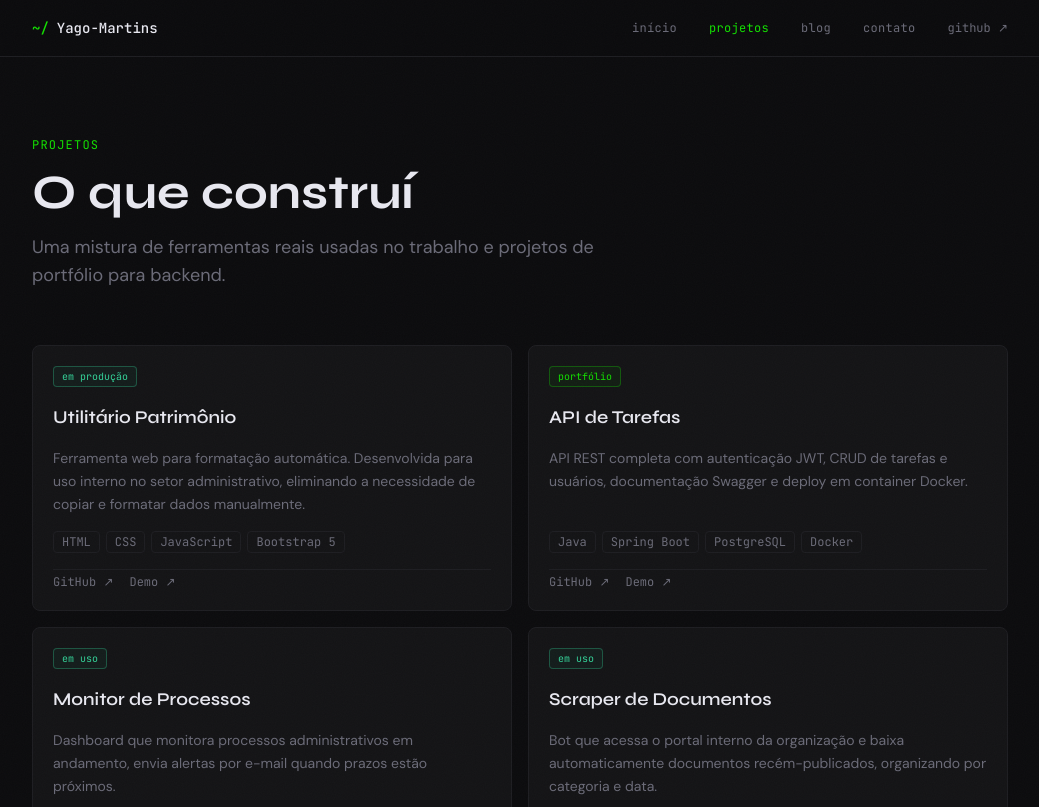
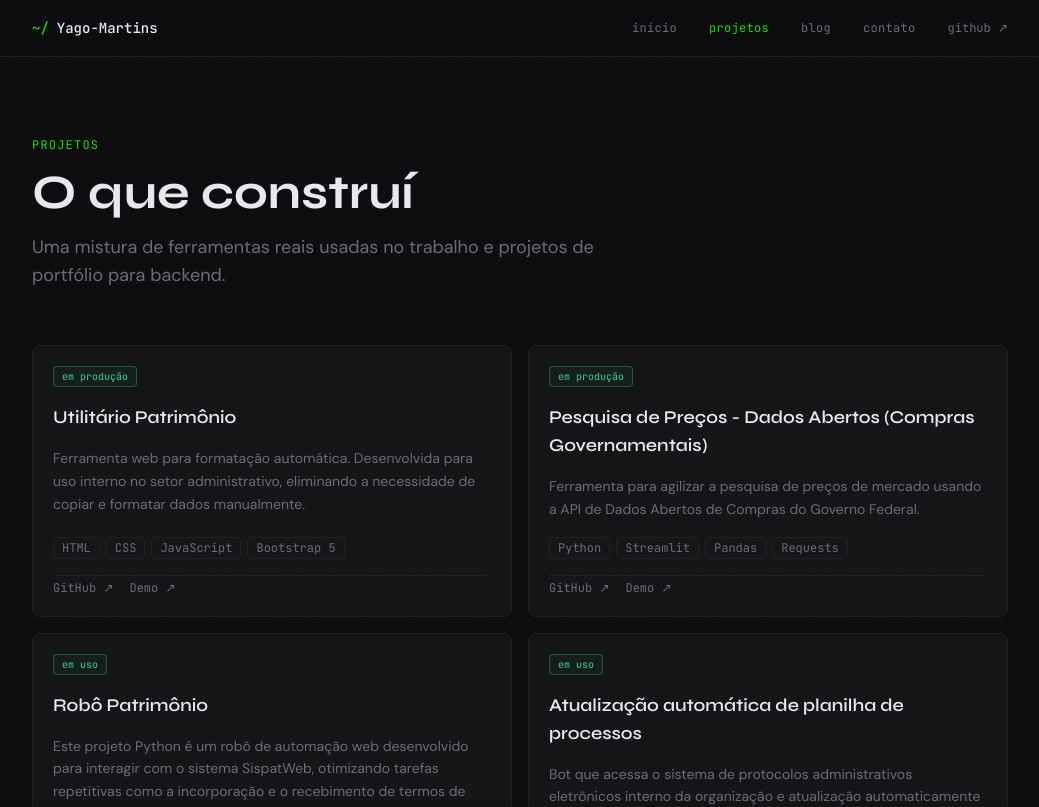
Before and after one commit to yagowill/portfolio, a Next.js app: page /projetos in a window 1280 px wide. Shown: the top 807 px of the page, without its empty margins (120-1159 px from the left). Built offline with nearby package versions, Linux system fonts and the light colour scheme.

Commit message:
update: update projects in portfolio

```diff
--- a/src/app/page.tsx
+++ b/src/app/page.tsx
@@ -5,28 +5,29 @@ import BlogCard from "@/components/BlogCard";
 
 const projects = [
   {
-    title: "Gerador de Relatórios",
+    title: "Utilitário Patrimônio",
     description:
-      "Automação que consolida planilhas Excel do setor e gera relatórios formatados em PDF automaticamente, eliminando 2h de trabalho manual por semana.",
-    tags: ["Python", "openpyxl", "ReportLab"],
-    github: "https://github.com/seu-usuario/gerador-relatorios",
+      "Ferramenta web para formatação automática. Desenvolvida para uso interno no setor administrativo, eliminando a necessidade de copiar e formatar dados manualmente.",
+    tags: ["HTML", "CSS", "JavaScript", "Bootstrap 5"],
+    github: "https://github.com/yagowill/utilitario-patrimonio",
+    demo: "https://www.yagowill.com.br/utilitario-patrimonio",
     status: "em produção",
   },
   {
-    title: "API de Tarefas",
+    title: "Pesquisa de Preços - Dados Abertos (Compras Governamentais)",
     description:
-      "API REST completa com autenticação JWT, CRUD de tarefas e usuários, documentação Swagger e deploy em container Docker.",
-    tags: ["Java", "Spring Boot", "PostgreSQL", "Docker"],
-    github: "https://github.com/seu-usuario/tasks-api",
-    demo: "https://tasks-api.railway.app",
-    status: "portfólio",
+      "Ferramenta para agilizar a pesquisa de preços de mercado usando a API de Dados Abertos de Compras do Governo Federal.",
+    tags: ["Python", "Streamlit", "Pandas", "Requests"],
+    github: "https://github.com/yagowill/pesquisa-preco",
+    demo: "https://pesquisa-preco.streamlit.app/",
+    status: "em produção",
   },
   {
-    title: "Monitor de Processos",
+    title: "Robô Patrimônio",
     description:
-      "Dashboard que monitora processos administrativos em andamento, envia alertas por e-mail quando prazos estão próximos.",
-    tags: ["Python", "Flask", "SQLite", "SMTP"],
-    github: "https://github.com/seu-usuario/monitor-processos",
+      "Este projeto Python é um robô de automação web desenvolvido para interagir com o sistema SispatWeb, otimizando tarefas repetitivas como a incorporação e o recebimento de termos de patrimônio.",
+    tags: ["Python", "Playwright", "PySide6", "SQLite"],
+    github: "https://github.com/yagowill/robo-patrimonio",
     status: "em uso",
   },
 ];
--- a/src/app/projetos/page.tsx
+++ b/src/app/projetos/page.tsx
@@ -17,28 +17,28 @@ const projects = [
     status: "em produção",
   },
   {
-    title: "API de Tarefas",
+    title: "Pesquisa de Preços - Dados Abertos (Compras Governamentais)",
     description:
-      "API REST completa com autenticação JWT, CRUD de tarefas e usuários, documentação Swagger e deploy em container Docker.",
-    tags: ["Java", "Spring Boot", "PostgreSQL", "Docker"],
-    github: "https://github.com/seu-usuario/tasks-api",
-    demo: "https://tasks-api.railway.app",
-    status: "portfólio",
+      "Ferramenta para agilizar a pesquisa de preços de mercado usando a API de Dados Abertos de Compras do Governo Federal.",
+    tags: ["Python", "Streamlit", "Pandas", "Requests"],
+    github: "https://github.com/yagowill/pesquisa-preco",
+    demo: "https://pesquisa-preco.streamlit.app/",
+    status: "em produção",
   },
   {
-    title: "Monitor de Processos",
+    title: "Robô Patrimônio",
     description:
-      "Dashboard que monitora processos administrativos em andamento, envia alertas por e-mail quando prazos estão próximos.",
-    tags: ["Python", "Flask", "SQLite", "SMTP"],
-    github: "https://github.com/seu-usuario/monitor-processos",
+      "Este projeto Python é um robô de automação web desenvolvido para interagir com o sistema SispatWeb, otimizando tarefas repetitivas como a incorporação e o recebimento de termos de patrimônio.",
+    tags: ["Python", "Playwright", "PySide6", "SQLite"],
+    github: "https://github.com/yagowill/robo-patrimonio",
     status: "em uso",
   },
   {
-    title: "Scraper de Documentos",
+    title: "Atualização automática de planilha de processos",
     description:
-      "Bot que acessa o portal interno da organização e baixa automaticamente documentos recém-publicados, organizando por categoria e data.",
-    tags: ["Python", "Playwright", "BeautifulSoup"],
-    github: "https://github.com/seu-usuario/scraper-docs",
+      "Bot que acessa o sistema de protocolos administrativos eletrônicos interno da organização e atualização automaticamente a planilha de processos importantes com api do google sheets.",
+    tags: ["Python", "selenium", "Google Sheets API"],
+    github: "https://github.com/yagowill/processos-importantes",
     status: "em uso",
   },
 ];
```
